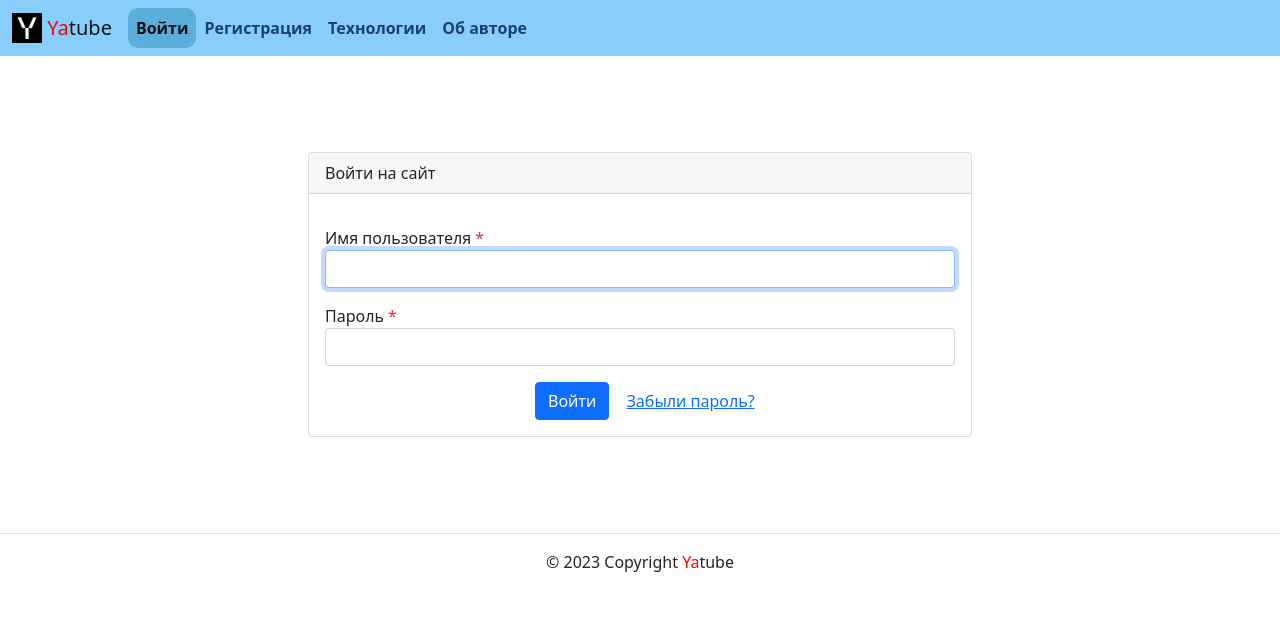
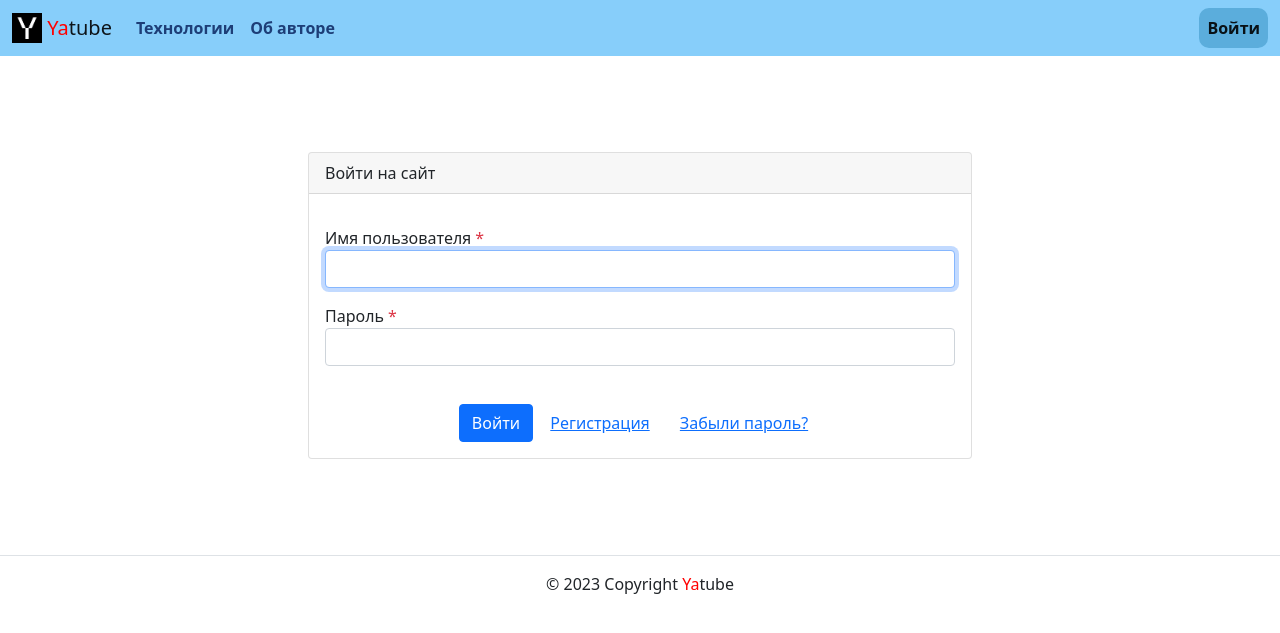
Before and after one commit to ddr533/Yatube_project, a Django app: page /auth/login/ in a window 1280 px wide. Shown: the top 633 px of the page. Run offline with Django 3.2, Linux system fonts and the light colour scheme; some libraries are stand-ins or nearby versions.

Commit message:
Change nav-bar, add user_profile page

```diff
--- a/yatube/templates/includes/header.html
+++ b/yatube/templates/includes/header.html
@@ -13,11 +13,10 @@
             aria-expanded="false" aria-label="Переключатель навигации">
       <span class="navbar-toggler-icon"></span>
     </button>
-    <div class="collapse navbar-collapse" id="navbarNav">
+    <div class="collapse navbar-collapse" id="navbarNav" >
       {% with request.resolver_match.view_name as view_name %}
-        <ul class="navbar-nav">
+        <ul class="navbar-nav me-auto">
           {% if user.is_authenticated %}
-
             <li class="nav-item">
               <a class="nav-link {% if view_name == 'posts:post_create' %} active
                 {% endif %}" href="{% url 'posts:post_create' %}">Новая запись
@@ -28,22 +27,7 @@
                 {% endif %}" href="{% url 'chat:chats_list' %}">Чат
               </a>
             </li>
-
-          {% else %}
-
-            <li class="nav-item">
-              <a class="nav-link link-light
-                  {% if view_name == 'users:login' %} active {% endif %}"
-                    href="{% url 'users:login' %}">Войти</a>
-            </li>
-            <li class="nav-item">
-              <a class="nav-link link-light
-                {% if view_name == 'users:signup' %} active {% endif %}"
-                  href="{% url 'users:signup' %}">Регистрация</a>
-            </li>
-
           {% endif %}
-
           <li class="nav-item">
             <a class="nav-link {% if view_name == 'about:tech' %} active
               {% endif %}" href="{% url 'about:tech' %}">Технологии</a>
@@ -52,26 +36,36 @@
             <a class="nav-link {% if view_name == 'about:author' %} active
               {% endif %}" href="{% url 'about:author' %}">Об авторе</a>
           </li>
+        </ul>
 
+        <ul class="navbar-nav ms-auto">
           {% if user.is_authenticated %}
-                        <li class="nav-item">
+            <li class="nav-item dropdown">
+              <a class="nav-link dropdown-toggle" href="#" id="navbarDropdown"
+                 role="button" data-bs-toggle="dropdown" aria-expanded="false">
+                Пользователь: {{ user.username }}
+              </a>
+              <ul class="dropdown-menu" aria-labelledby="navbarDropdown">
+                <li><a class="dropdown-item" href="{% url 'users:set_user_info' %}">
+                  Профиль</a>
+                </li>
+                <li><a class="dropdown-item" href="{% url 'users:password_change' %}">
+                  Изменить пароль</a>
+                </li>
+                <li><hr class="dropdown-divider"></li>
+                <li><a class="dropdown-item" href="{% url 'users:logout' %}">
+                  Выйти</a>
+                </li>
+              </ul>
+            </li>
+          {% else %}
+            <li class="nav-item">
               <a class="nav-link link-light
-                {% if view_name == 'users:password_change' %} active
-                  {% endif %}" href="{% url 'users:password_change' %}">
-                Изменить пароль
+                  {% if view_name == 'users:login' %} active {% endif %}"
+                    href="{% url 'users:login' %}">Войти
               </a>
             </li>
-            <li class="nav-item">
-              <a class="nav-link link-light" href="{% url 'users:logout' %}">
-                Выйти
-              </a>
-            </li>
-            <span style="padding-top:.5rem">Пользователь:
-              {{ user.username }}
-            </span>
-
           {% endif %}
-
         </ul>
       {% endwith %}
     </div>
--- a/yatube/templates/users/login.html
+++ b/yatube/templates/users/login.html
@@ -57,10 +57,13 @@
               </div>
             </div>
           {% endfor %}
-          <div class="col-md-6 offset-md-4">
+          <div style="text-align: center; margin-top: 1cm">
             <button type="submit" class="btn btn-primary">
               Войти
             </button>
+            <a href="{% url 'users:signup' %}" class="btn btn-link">
+              Регистрация
+            </a>
             <a href="{% url 'users:password_reset_form' %}" class="btn btn-link">
               Забыли пароль?
             </a>
```
